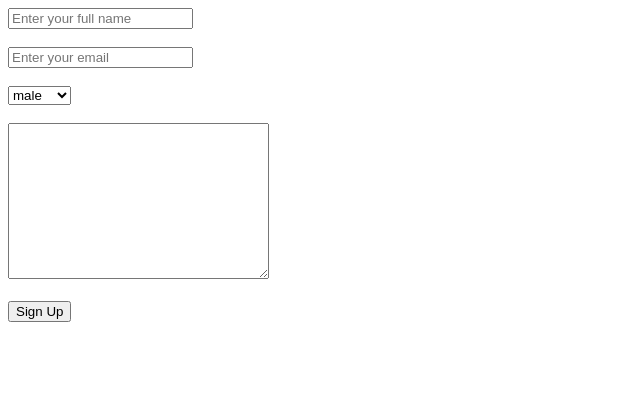
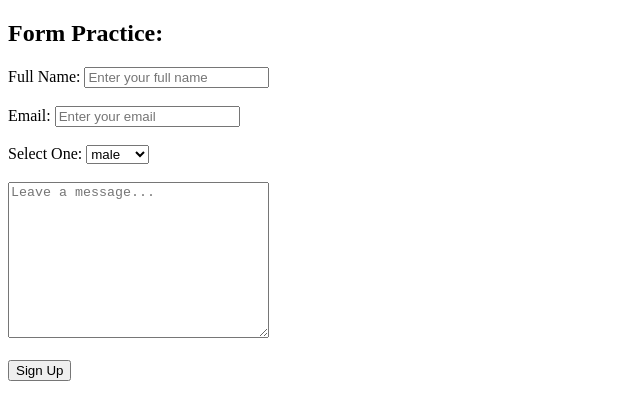
Before and after one commit to rcho80/html-forms, a plain HTML site: page forms.html in a window 1280 px wide. Shown: the whole page, without its empty margins (0-640 px from the left). Drawn offline with Linux system fonts and the light colour scheme.

Commit message:
added labels

```diff
--- a/forms.html
+++ b/forms.html
@@ -10,17 +10,21 @@
 
 <body>
   <main>
+    <h2>Form Practice:</h2>
     <form action="">
       <div>
-        <input type="text" placeholder="Enter your full name">
+        <label for="fullName">Full Name:</label>
+        <input id="fullName" type="text" placeholder="Enter your full name">
       </div>
       <br>
       <div>
-        <input type="text" name="" id="" placeholder="Enter your email">
+        <label for="email">Email:</label>
+        <input type="text" name="" id="email" placeholder="Enter your email">
       </div>
       <br>
       <div>
-        <select name="" id="">
+        <label for="dropdown">Select One: </label>
+        <select name="" id="dropdown">
           <option value="male">male</option>
           <option value="female">female</option>
           <option value="other">other</option>
@@ -28,14 +32,12 @@
       </div>
       <br>
       <div>
-        <textarea name="" id="" cols="30" rows="10"></textarea>
+        <textarea placeholder="Leave a message..." name="" id="" cols="30" rows="10"></textarea>
       </div>
       <br>
       <div>
         <button>Sign Up</button>
       </div>
-
-
     </form>
   </main>
 
```
